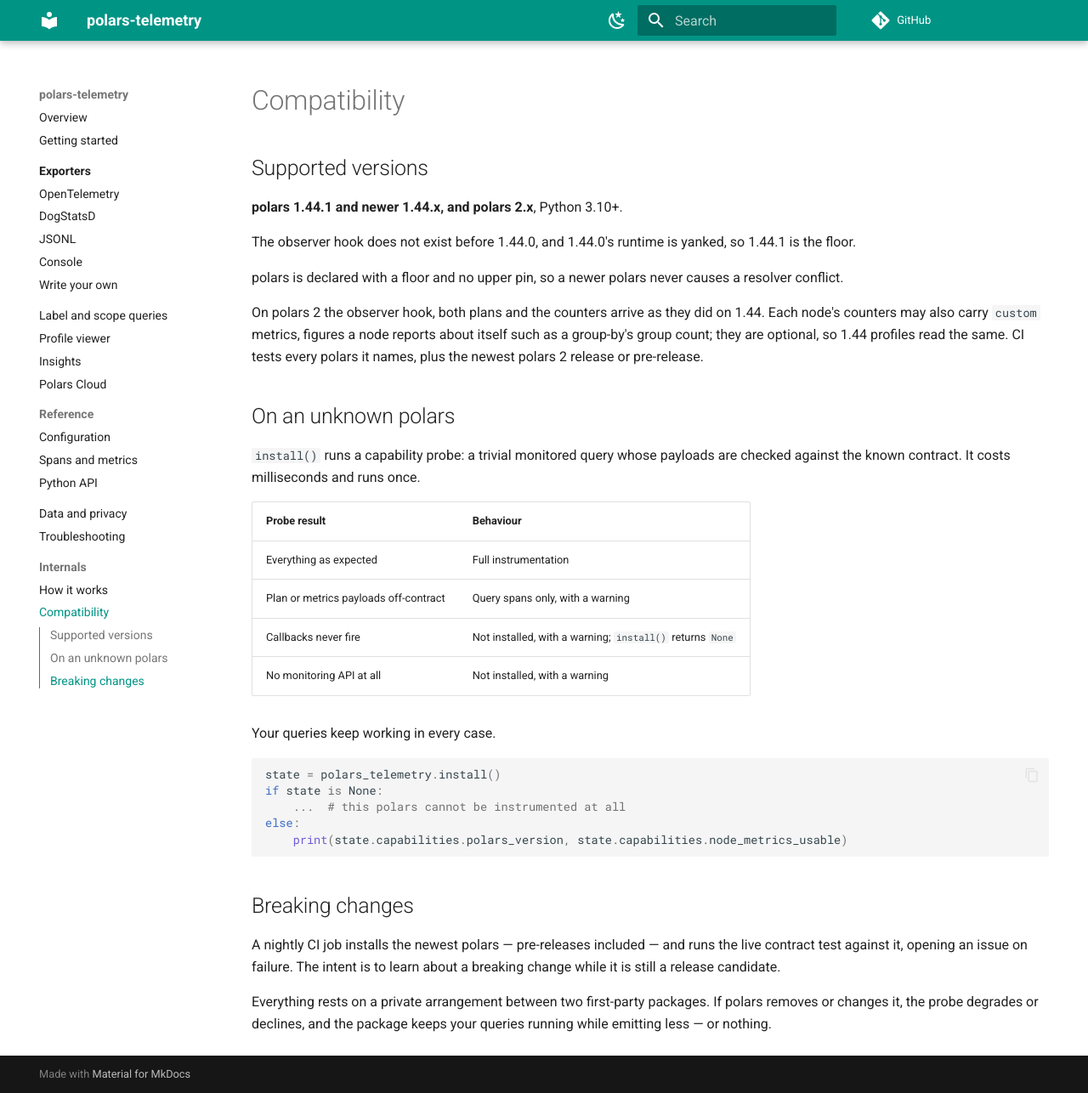
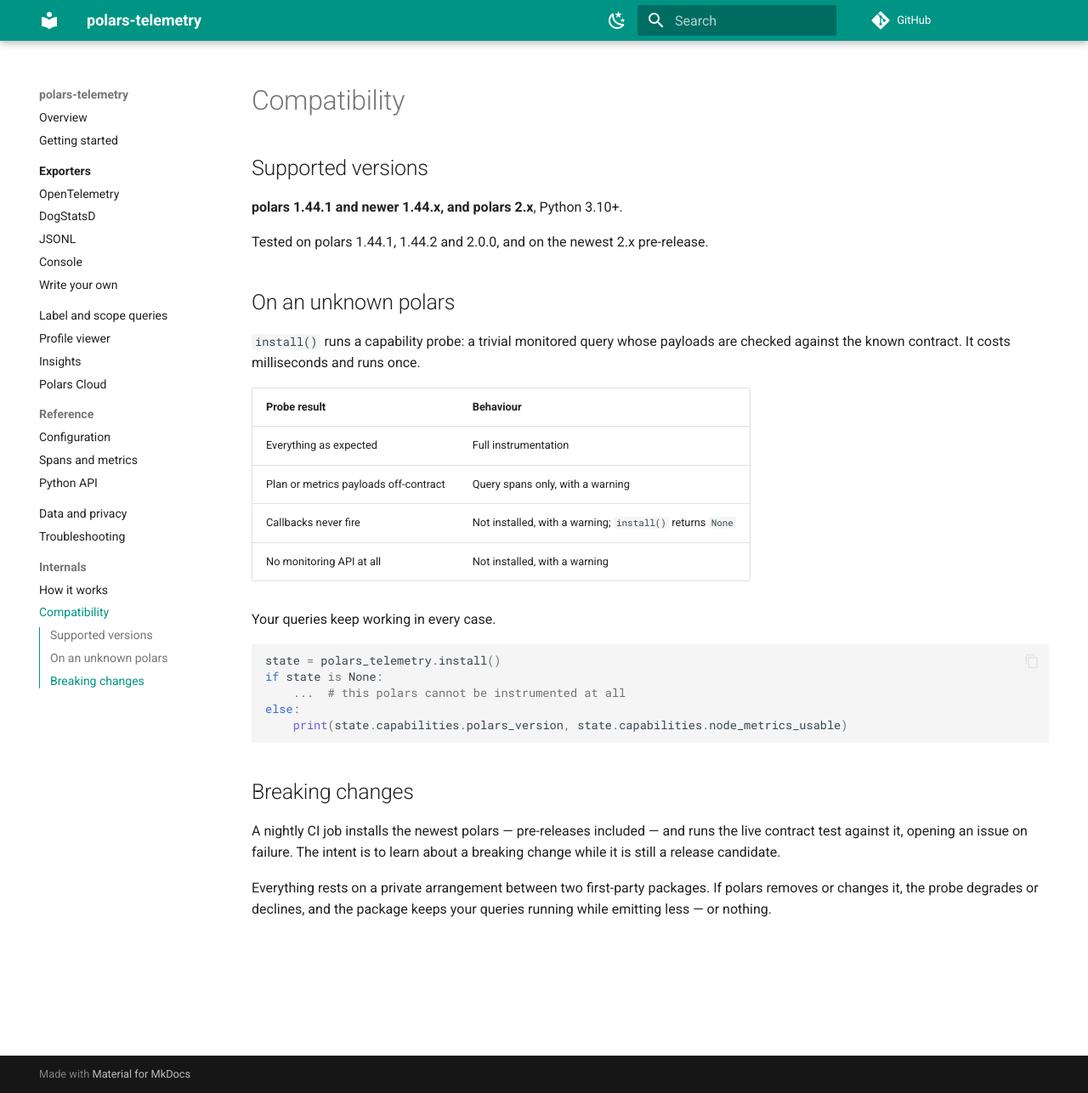
Before and after one commit to jan-krueger/polars-telemetry, an MkDocs documentation site: the page built from docs/internals/compatibility.md, in a window 1280 px wide and 1286 px high. Shown: the whole window at 85% size. Built offline with MkDocs 1.6.1 and Material for MkDocs 9.7.7, drawn with Linux system fonts in a browser that asks for light colours; comment, search, counter and statistics services are not loaded.

Commit message:
docs: state supported polars versions plainly

```diff
--- a/docs/internals/compatibility.md
+++ b/docs/internals/compatibility.md
@@ -4,17 +4,7 @@
 
 **polars 1.44.1 and newer 1.44.x, and polars 2.x**, Python 3.10+.
 
-The observer hook does not exist before 1.44.0, and 1.44.0's runtime is yanked,
-so 1.44.1 is the floor.
-
-polars is declared with a floor and no upper pin, so a newer polars never
-causes a resolver conflict.
-
-On polars 2 the observer hook, both plans and the counters arrive as they did
-on 1.44. Each node's counters may also carry `custom` metrics, figures a node
-reports about itself such as a group-by's group count; they are optional, so
-1.44 profiles read the same. CI tests every polars it names, plus the newest
-polars 2 release or pre-release.
+Tested on polars 1.44.1, 1.44.2 and 2.0.0, and on the newest 2.x pre-release.
 
 ## On an unknown polars
 
```
